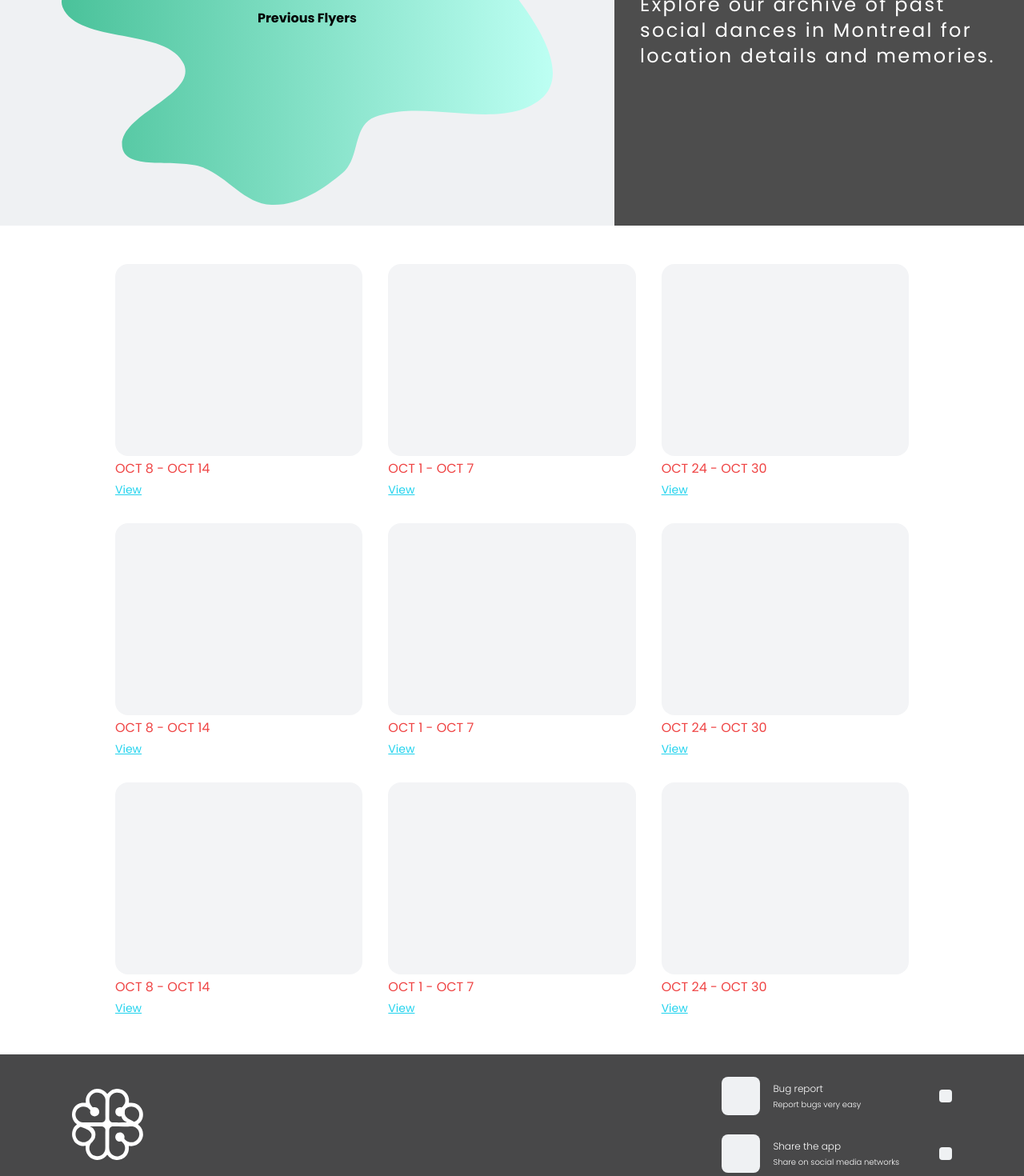
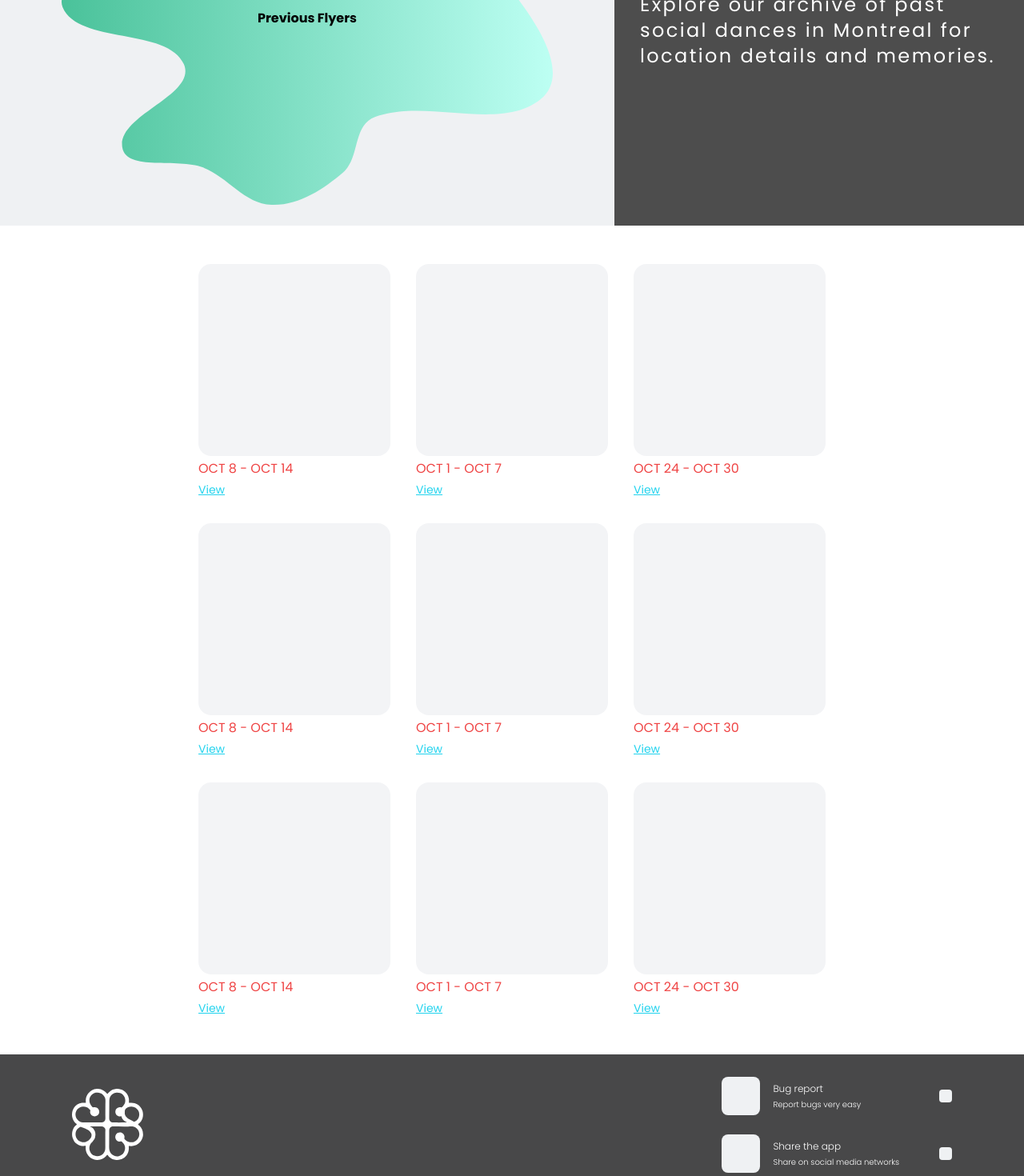
Before and after one commit to justinkwanchan/swing-schedule, a Next.js app in the folder front-end/: page /previous-flyers in a window 1280 px wide. Shown: the part 300-1770 px from the top of the page at 80% size. Built offline with nearby package versions, Linux system fonts and the light colour scheme.

Commit message:
Fix layout for PreviousFlyers

```diff
--- a/front-end/src/app/components/home/preview-section/index.tsx
+++ b/front-end/src/app/components/home/preview-section/index.tsx
@@ -160,13 +160,13 @@ export default function PreviewSection({ title }: Props) {
             </>
           ) : (
             <>
-              <PreviousFlyerCard dates="OCT 8 - OCT 14" />
-              <PreviousFlyerCard dates="OCT 1 - OCT 7" />
-              <PreviousFlyerCard dates="OCT 24 - OCT 30" />
-              <PreviousFlyerCard dates="OCT 31 - NOV 6" />
-              <PreviousFlyerCard dates="OCT 31 - NOV 6" />
-              <PreviousFlyerCard dates="OCT 31 - NOV 6" />
-              <PreviousFlyerCard dates="OCT 31 - NOV 6" />
+              <PreviousFlyerCard isCarouseled={true} dates="OCT 8 - OCT 14" />
+              <PreviousFlyerCard isCarouseled={true} dates="OCT 1 - OCT 7" />
+              <PreviousFlyerCard isCarouseled={true} dates="OCT 24 - OCT 30" />
+              <PreviousFlyerCard isCarouseled={true} dates="OCT 31 - NOV 6" />
+              <PreviousFlyerCard isCarouseled={true} dates="OCT 31 - NOV 6" />
+              <PreviousFlyerCard isCarouseled={true} dates="OCT 31 - NOV 6" />
+              <PreviousFlyerCard isCarouseled={true} dates="OCT 31 - NOV 6" />
             </>
           )}
         </div>
--- a/front-end/src/app/components/home/previous-flyer-card/index.tsx
+++ b/front-end/src/app/components/home/previous-flyer-card/index.tsx
@@ -1,12 +1,20 @@
 import Link from 'next/link';
 
 type Props = {
+  isCarouseled: boolean;
   dates: string;
 };
 
-export default function PreviousFlyerCard({ dates }: Props) {
+export default function PreviousFlyerCard({ isCarouseled, dates }: Props) {
   return (
-    <div className="flex-[0_0_170px] pl-4 md:pl-8 md:flex-[0_0_50%] lg:flex-[0_0_33.333333%] 2xl:flex-[0_0_25%]">
+    /* Non-carouseled card widths must match the grid column widths in /previous-flyers/page.tsx */
+    <div
+      className={`${
+        isCarouseled
+          ? 'flex-[0_0_170px] pl-4 md:flex-[0_0_50%] md:pl-8 lg:flex-[0_0_33.333333%] 2xl:flex-[0_0_25%]'
+          : 'w-[170px] md:w-[240px]'
+      }`}
+    >
       <div className="flex flex-col gap-y-1 shadow-[0px_4px_4px_0px_rgba(0,0,0,0.25)] rounded-2xl mb-4 md:shadow-none md:mb-0 ">
         <div className="bg-gray-100 w-full h-[154px] md:h-60 rounded-2xl"></div>
         <p className="text-red-500 self-center mb-2 md:self-start md:mb-0">
--- a/front-end/src/app/previous-flyers/page.tsx
+++ b/front-end/src/app/previous-flyers/page.tsx
@@ -9,16 +9,19 @@ export default function PreviousFlyers() {
     <div className="flex flex-col items-center mb-12">
       <PageTitleSection title="Previous Flyers" description={pageDescription} />
 
-      <div className="flex flex-wrap -ml-8 gap-y-8 w-4/5">
-        <PreviousFlyerCard dates="OCT 8 - OCT 14" />
-        <PreviousFlyerCard dates="OCT 1 - OCT 7" />
-        <PreviousFlyerCard dates="OCT 24 - OCT 30" />
-        <PreviousFlyerCard dates="OCT 8 - OCT 14" />
-        <PreviousFlyerCard dates="OCT 1 - OCT 7" />
-        <PreviousFlyerCard dates="OCT 24 - OCT 30" />
-        <PreviousFlyerCard dates="OCT 8 - OCT 14" />
-        <PreviousFlyerCard dates="OCT 1 - OCT 7" />
-        <PreviousFlyerCard dates="OCT 24 - OCT 30" />
+      {/* Grid column widths must match the card widths in /previous-flyer-card/index.tsx */}
+      <div
+        className={`grid grid-cols-[repeat(auto-fit,_170px)] justify-center gap-x-4 w-11/12 md:grid-cols-[repeat(auto-fit,_240px)] md:gap-8 md:w-4/5`}
+      >
+        <PreviousFlyerCard isCarouseled={false} dates="OCT 8 - OCT 14" />
+        <PreviousFlyerCard isCarouseled={false} dates="OCT 1 - OCT 7" />
+        <PreviousFlyerCard isCarouseled={false} dates="OCT 24 - OCT 30" />
+        <PreviousFlyerCard isCarouseled={false} dates="OCT 8 - OCT 14" />
+        <PreviousFlyerCard isCarouseled={false} dates="OCT 1 - OCT 7" />
+        <PreviousFlyerCard isCarouseled={false} dates="OCT 24 - OCT 30" />
+        <PreviousFlyerCard isCarouseled={false} dates="OCT 8 - OCT 14" />
+        <PreviousFlyerCard isCarouseled={false} dates="OCT 1 - OCT 7" />
+        <PreviousFlyerCard isCarouseled={false} dates="OCT 24 - OCT 30" />
       </div>
     </div>
   );
```
